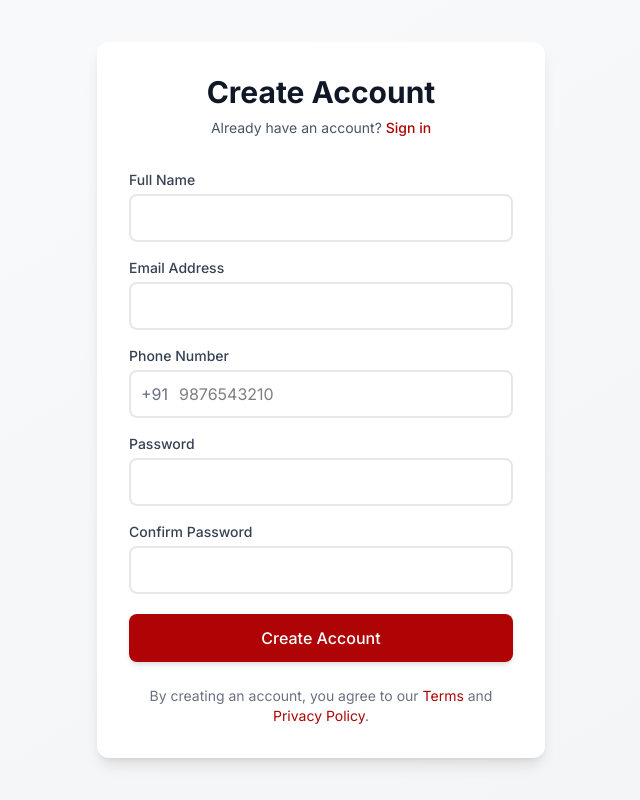
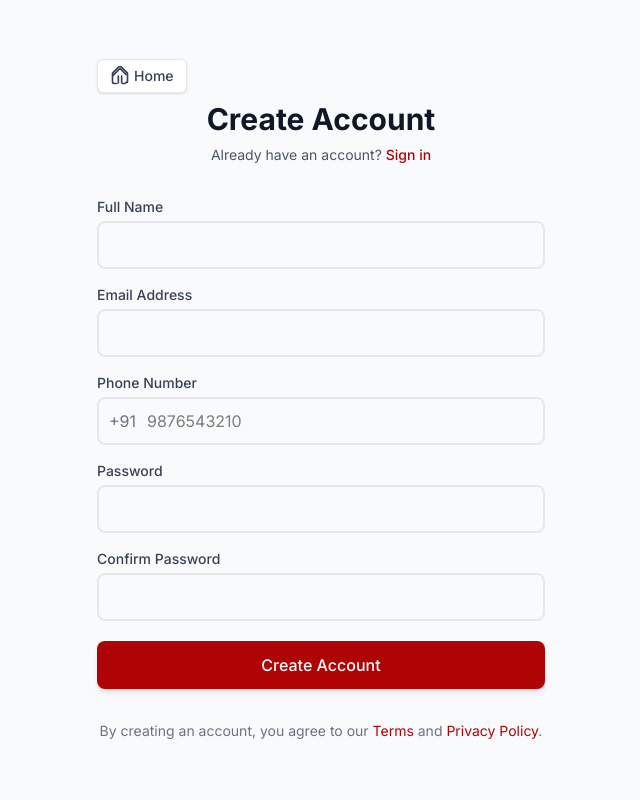
Before and after one commit to abhijith-ms/gym-ecom, a React (Vite) app in the folder frontend/: page /register in a window 1280 px wide. Shown: the whole page, without its empty margins (319-959 px from the left). Built offline with nearby package versions, Linux system fonts and the light colour scheme.

Commit message:
chore: update Footer, Navbar, USPRow, Topbar, Login, NotFound, and Register components

```diff
--- a/frontend/src/components/Common/Footer.jsx
+++ b/frontend/src/components/Common/Footer.jsx
@@ -73,11 +73,12 @@ const Footer = () => (
         <div className="text-center md:text-left">
           <h4 className="text-xl sm:text-2xl font-bold mb-6 text-white">Quick Links</h4>
           <div className="space-y-3">
-            <Link to="/" className="block text-lg hover:text-scars-red transition-colors duration-300 hover:translate-x-2 transform">Home</Link>
-            <Link to="/collections?category=topwear" className="block text-lg hover:text-scars-red transition-colors duration-300 hover:translate-x-2 transform">Topwear</Link>
-            <Link to="/collections?category=bottomwear" className="block text-lg hover:text-scars-red transition-colors duration-300 hover:translate-x-2 transform">Bottomwear</Link>
-            <Link to="/collections" className="block text-lg hover:text-scars-red transition-colors duration-300 hover:translate-x-2 transform">All Products</Link>
-            <Link to="/profile" className="block text-lg hover:text-scars-red transition-colors duration-300 hover:translate-x-2 transform">My Account</Link>
+            {/* Each link is a real router Link, accessible and clickable */}
+            <Link to="/" className="block text-lg hover:text-scars-red transition-colors duration-300 hover:translate-x-2 transform" role="link" tabIndex={0}>Home</Link>
+            <Link to="/collections?category=topwear" className="block text-lg hover:text-scars-red transition-colors duration-300 hover:translate-x-2 transform" role="link" tabIndex={0}>Topwear</Link>
+            <Link to="/collections?category=bottomwear" className="block text-lg hover:text-scars-red transition-colors duration-300 hover:translate-x-2 transform" role="link" tabIndex={0}>Bottomwear</Link>
+            <Link to="/collections" className="block text-lg hover:text-scars-red transition-colors duration-300 hover:translate-x-2 transform" role="link" tabIndex={0}>All Products</Link>
+            <Link to="/profile" className="block text-lg hover:text-scars-red transition-colors duration-300 hover:translate-x-2 transform" role="link" tabIndex={0}>My Account</Link>
           </div>
         </div>
       </div>
--- a/frontend/src/components/Common/Navbar.jsx
+++ b/frontend/src/components/Common/Navbar.jsx
@@ -8,7 +8,6 @@ import { IoMdClose } from "react-icons/io";
 import { useState } from "react";
 import { toast } from "react-hot-toast";
 import { FiLogOut, FiHeart } from "react-icons/fi";
-
 import SearchBar from "./SearchBar";
 import { useAuthStore, useCartStore } from "../../store/useStore";
 import scarsLogo from "../../assets/scars.png";
@@ -105,7 +104,7 @@ const Navbar = () => {
               </button>
             </div>
           ) : (
-            <div className="flex items-center space-x-2">
+            <div className="flex items-center space-x-2 hidden md:flex">
               <Link
                 to="/login"
                 className="text-sm text-scars-black hover:text-scars-red px-3 py-2 rounded-lg hover:bg-scars-red/5
--- a/frontend/src/components/Common/USPRow.jsx
+++ b/frontend/src/components/Common/USPRow.jsx
@@ -6,7 +6,7 @@ const USPRow = () => (
       <div className="flex flex-col items-center text-center">
         <FaShippingFast className="text-3xl text-black mb-2" />
         <span className="font-semibold">Fast Shipping</span>
-        <span className="text-gray-500 text-sm">All Kerala Delivery</span>
+        <span className="text-gray-500 text-sm">All India Delivery</span>
       </div>
       <div className="flex flex-col items-center text-center">
         <FaTshirt className="text-3xl text-black mb-2" />
--- a/frontend/src/components/Layout/Topbar.jsx
+++ b/frontend/src/components/Layout/Topbar.jsx
@@ -18,7 +18,7 @@ const Topbar = () => {
                </a>
             </div>
             <div className='text-sm text-center flex-grow'>
-               <span>We ship all Kerala</span>
+               <span>We ship all over India</span>
             </div>
             <div className='text-sm hidden md:block'>
                <a href="tel:+91 1234567890" className='hover:text-gray-200 transition-colors'>
--- a/frontend/src/pages/Login.jsx
+++ b/frontend/src/pages/Login.jsx
@@ -45,6 +45,13 @@ const Login = () => {
   return (
     <div className="min-h-screen flex items-center justify-center bg-gray-50 py-12 px-4 sm:px-6 lg:px-8">
       <div className="max-w-md w-full space-y-8">
+        {/* Home Button */}
+        <div className="flex justify-start mb-2">
+          <Link to="/" className="inline-flex items-center px-3 py-1.5 rounded-md bg-white border border-gray-200 shadow-sm text-sm font-medium text-gray-700 hover:bg-gray-100 focus:outline-none focus:ring-2 focus:ring-scars-red/30 transition">
+            <svg className="w-5 h-5 mr-1" fill="none" stroke="currentColor" strokeWidth="2" viewBox="0 0 24 24"><path strokeLinecap="round" strokeLinejoin="round" d="M3 12l2-2m0 0l7-7 7 7m-9 2v8m4-8v8m5 0a2 2 0 002-2V9.414a2 2 0 00-.586-1.414l-7-7a2 2 0 00-2.828 0l-7 7A2 2 0 003 9.414V19a2 2 0 002 2h3m10 0h-3" /></svg>
+            Home
+          </Link>
+        </div>
         <div>
           <h2 className="mt-6 text-center text-3xl font-extrabold text-gray-900">
             Sign in to your account
--- a/frontend/src/pages/NotFound.jsx
+++ b/frontend/src/pages/NotFound.jsx
@@ -1,11 +1,24 @@
 import React from 'react';
 import { Link } from 'react-router-dom';
+import scarsLogo from '../assets/scars.png';
 
 const NotFound = () => (
-  <div className="flex flex-col items-center justify-center min-h-screen text-center">
-    <h1 className="text-6xl font-bold mb-4">404</h1>
-    <p className="text-xl mb-6">Page Not Found</p>
-    <Link to="/" className="bg-black text-white px-6 py-3 rounded-lg font-semibold hover:bg-gray-800 transition">Go Home</Link>
+  <div className="flex flex-col items-center justify-center min-h-screen bg-gradient-to-br from-gray-50 via-white to-scars-red/10 text-center px-4">
+    <div className="flex flex-col items-center mb-8">
+      <div className="bg-white/80 rounded-2xl shadow-lg p-4 mb-4">
+        <img src={scarsLogo} alt="SCARS Clothing Brand" className="h-16 sm:h-24 object-contain drop-shadow" />
+      </div>
+      <h1 className="text-7xl sm:text-9xl font-black text-scars-red mb-2 tracking-tight drop-shadow">404</h1>
+      <h2 className="text-2xl sm:text-4xl font-bold text-gray-900 mb-2">Page Not Found</h2>
+      <p className="text-lg sm:text-xl text-gray-600 mb-6 max-w-xl">Oops! The page you are looking for does not exist or has been moved.<br />Let’s get you back to the home page.</p>
+      <Link to="/" className="inline-flex items-center px-6 py-3 rounded-lg bg-scars-red text-white font-semibold text-lg shadow hover:bg-red-700 transition-all focus:outline-none focus:ring-2 focus:ring-scars-red/30">
+        <svg className="w-5 h-5 mr-2" fill="none" stroke="currentColor" strokeWidth="2" viewBox="0 0 24 24"><path strokeLinecap="round" strokeLinejoin="round" d="M3 12l2-2m0 0l7-7 7 7m-9 2v8m4-8v8m5 0a2 2 0 002-2V9.414a2 2 0 00-.586-1.414l-7-7a2 2 0 00-2.828 0l-7 7A2 2 0 003 9.414V19a2 2 0 002 2h3m10 0h-3" /></svg>
+        Go Home
+      </Link>
+    </div>
+    <div className="opacity-10 absolute inset-0 pointer-events-none select-none flex items-end justify-center">
+      <span className="text-[10rem] sm:text-[16rem] font-black text-scars-red/20">SCARS</span>
+    </div>
   </div>
 );
 
--- a/frontend/src/pages/Register.jsx
+++ b/frontend/src/pages/Register.jsx
@@ -269,14 +269,15 @@ const Register = () => {
 
   // Registration Form
   return (
-    <div className="min-h-screen flex items-center justify-center bg-gradient-to-br from-gray-50 to-gray-100 p-4">
-      <motion.div
-        className="w-full max-w-md bg-white rounded-xl shadow-lg overflow-hidden transition-all duration-300"
-        initial={{ scale: 0.98, opacity: 0 }}
-        animate={{ scale: 1, opacity: 1 }}
-        transition={{ type: 'spring', stiffness: 100, damping: 15 }}
-      >
-        <div className="p-8">
+    <div className="min-h-screen flex items-center justify-center bg-gray-50 py-12 px-4 sm:px-6 lg:px-8">
+      <div className="max-w-md w-full space-y-8">
+        {/* Home Button */}
+        <div className="flex justify-start mb-2">
+          <Link to="/" className="inline-flex items-center px-3 py-1.5 rounded-md bg-white border border-gray-200 shadow-sm text-sm font-medium text-gray-700 hover:bg-gray-100 focus:outline-none focus:ring-2 focus:ring-scars-red/30 transition">
+            <svg className="w-5 h-5 mr-1" fill="none" stroke="currentColor" strokeWidth="2" viewBox="0 0 24 24"><path strokeLinecap="round" strokeLinejoin="round" d="M3 12l2-2m0 0l7-7 7 7m-9 2v8m4-8v8m5 0a2 2 0 002-2V9.414a2 2 0 00-.586-1.414l-7-7a2 2 0 00-2.828 0l-7 7A2 2 0 003 9.414V19a2 2 0 002 2h3m10 0h-3" /></svg>
+            Home
+          </Link>
+        </div>
         <motion.div
           className="text-center mb-8"
           variants={containerVariants}
@@ -496,7 +497,6 @@ const Register = () => {
           <a href="/privacy" className="text-scars-red hover:underline">Privacy Policy</a>.
         </motion.div>
       </div>
-      </motion.div>
     </div>
   );
 };
```
Lines whose indentation alone changed are shown as unchanged.
